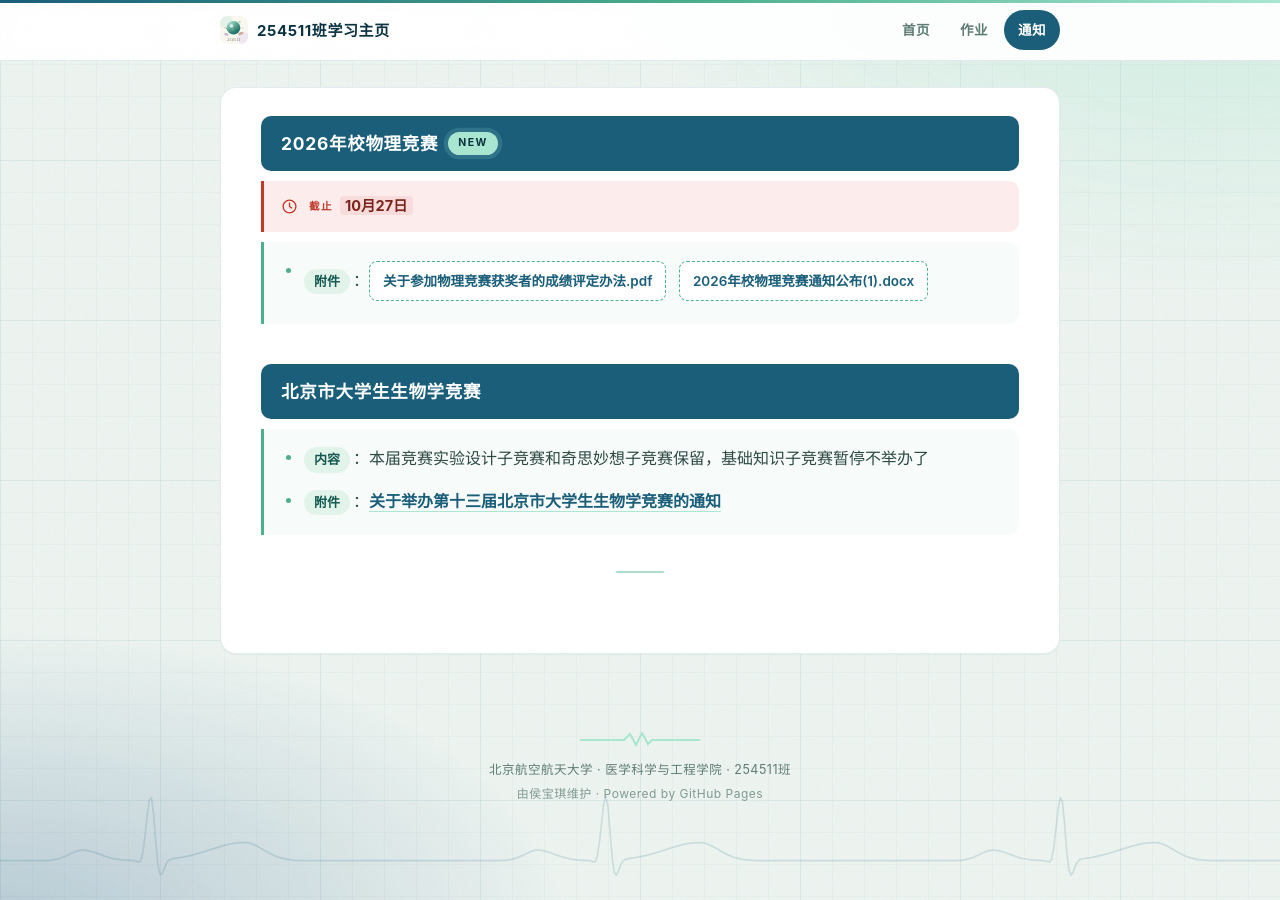
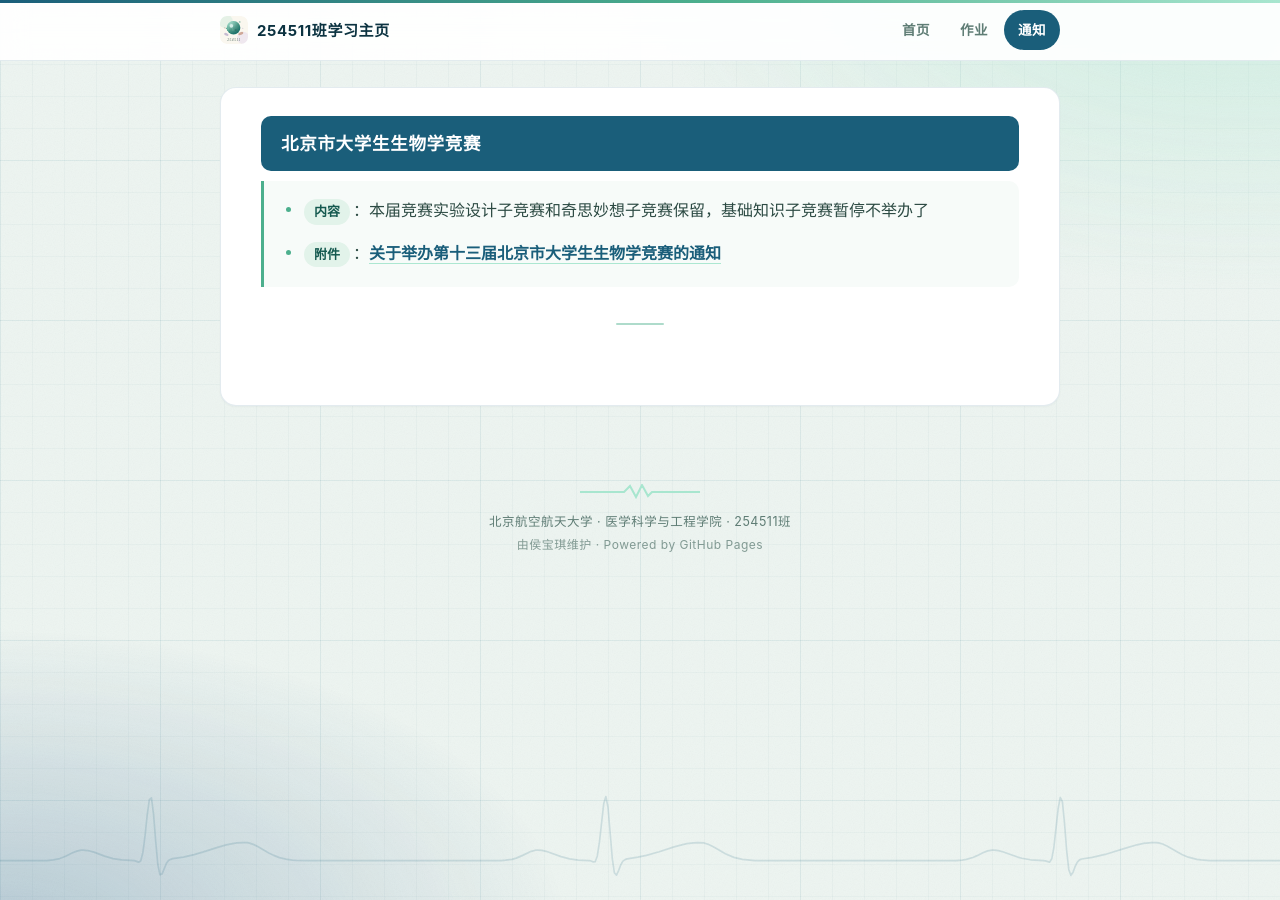
Before and after one commit to BertAGT/254511-Notifications, a Jekyll site: the page built from notices.md, in a window 1280 px wide. Built offline with Jekyll 4.4.1, drawn with Linux system fonts in a browser that asks for light colours.

Commit message:
Update notices.md

```diff
--- a/notices.md
+++ b/notices.md
@@ -4,11 +4,6 @@ title: 学习通知
 nav: notices
 ---
 
-# 📢 2026年校物理竞赛 **NEW**
-- **ddl**：10月27日
-- **附件**：[关于参加物理竞赛获奖者的成绩评定办法.pdf](https://github.com/user-attachments/files/33928612/default.pdf)
-[2026年校物理竞赛通知公布(1).docx](https://github.com/user-attachments/files/33928611/2026.1.docx)
-
 # 📢 北京市大学生生物学竞赛
 - **内容**：本届竞赛实验设计子竞赛和奇思妙想子竞赛保留，基础知识子竞赛暂停不举办了
 - **附件**：[关于举办第十三届北京市大学生生物学竞赛的通知](https://jw.beijing.gov.cn/gjc/tzgg_15688/202610/t20261010_4895831.html)
```
